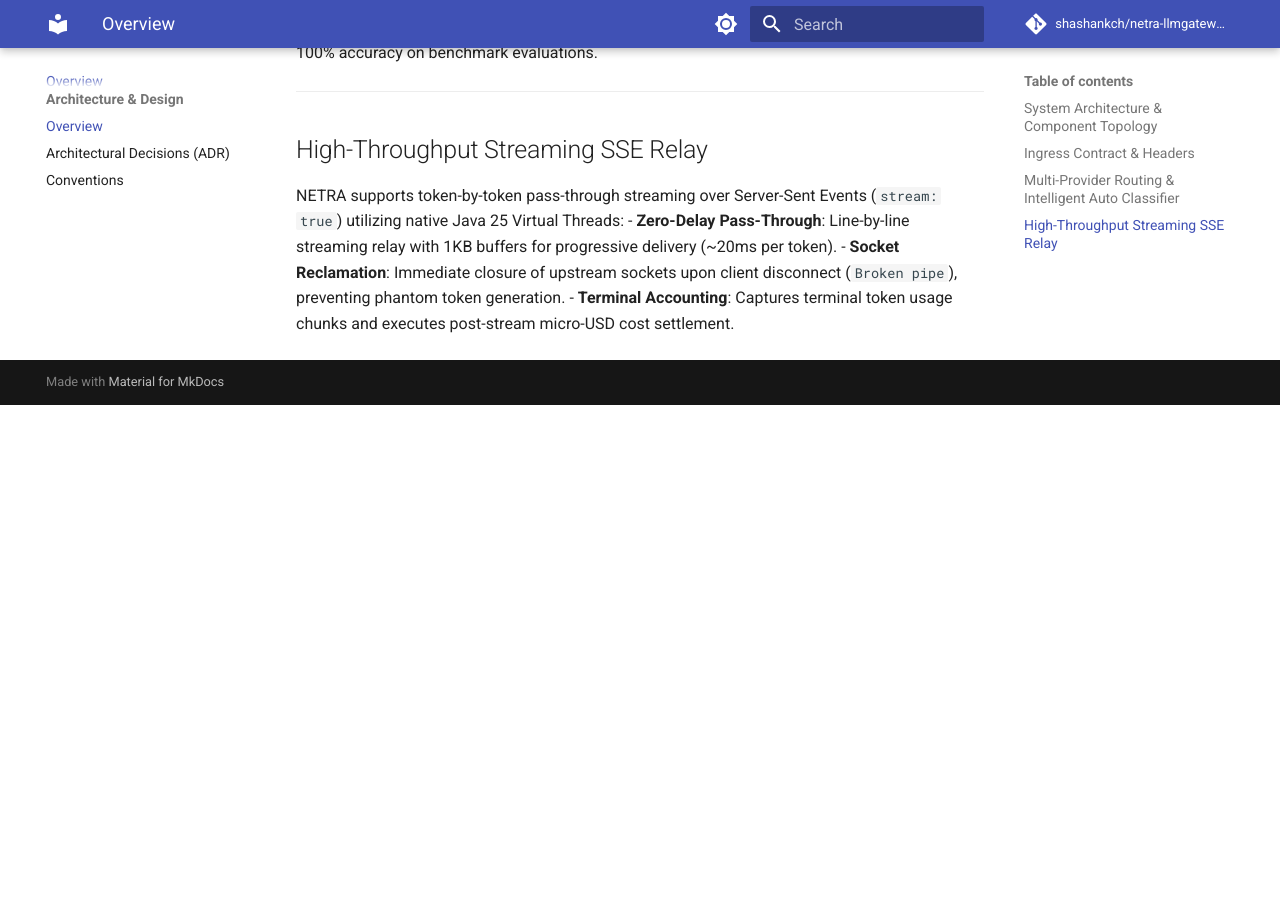
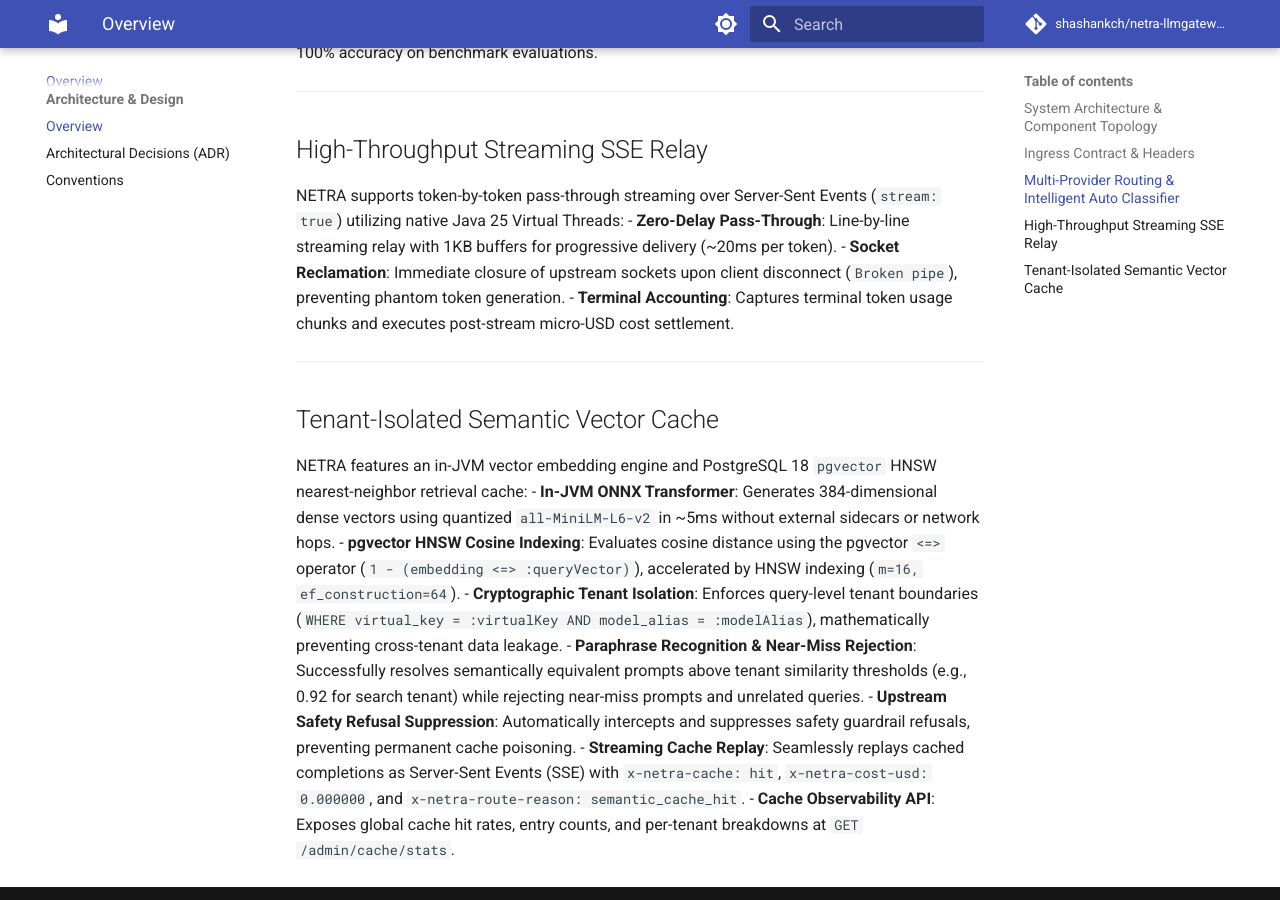
Before and after one commit to shashankch/netra-llmgateway, an MkDocs documentation site: the page built from docs/index.md, in a window 1280 px wide and 900 px high, scrolled down 2808 px. Built offline with MkDocs 1.6.1 and Material for MkDocs 9.7.7, drawn with Linux system fonts in a browser that asks for light colours; comment, search, counter and statistics services are not loaded; before the commit the page ends 3213 px from its top, so only the background shows below that.

Commit message:
docs(phase-5): synchronize public and internal documentation with semantic cache architecture

````diff
--- a/docs/CONTRIBUTING.md
+++ b/docs/CONTRIBUTING.md
@@ -23,6 +23,7 @@ Thank you for your interest in contributing to NETRA! We welcome contributions f
    ```bash
    make smoke
    make routing-eval
+   make cache-eval
    make load
    ```
 6. **Submitting Pull Requests:** Push your branch and open a PR against `main`. Provide a clear summary of changes, rationale, and test results.
--- a/docs/index.md
+++ b/docs/index.md
@@ -45,3 +45,15 @@ NETRA supports token-by-token pass-through streaming over Server-Sent Events (`s
 - **Zero-Delay Pass-Through**: Line-by-line streaming relay with 1KB buffers for progressive delivery (~20ms per token).
 - **Socket Reclamation**: Immediate closure of upstream sockets upon client disconnect (`Broken pipe`), preventing phantom token generation.
 - **Terminal Accounting**: Captures terminal token usage chunks and executes post-stream micro-USD cost settlement.
+
+---
+
+## Tenant-Isolated Semantic Vector Cache
+NETRA features an in-JVM vector embedding engine and PostgreSQL 18 `pgvector` HNSW nearest-neighbor retrieval cache:
+- **In-JVM ONNX Transformer**: Generates 384-dimensional dense vectors using quantized `all-MiniLM-L6-v2` in ~5ms without external sidecars or network hops.
+- **pgvector HNSW Cosine Indexing**: Evaluates cosine distance using the pgvector `<=>` operator (`1 - (embedding <=> :queryVector)`), accelerated by HNSW indexing (`m=16, ef_construction=64`).
+- **Cryptographic Tenant Isolation**: Enforces query-level tenant boundaries (`WHERE virtual_key = :virtualKey AND model_alias = :modelAlias`), mathematically preventing cross-tenant data leakage.
+- **Paraphrase Recognition & Near-Miss Rejection**: Successfully resolves semantically equivalent prompts above tenant similarity thresholds (e.g., 0.92 for search tenant) while rejecting near-miss prompts and unrelated queries.
+- **Upstream Safety Refusal Suppression**: Automatically intercepts and suppresses safety guardrail refusals, preventing permanent cache poisoning.
+- **Streaming Cache Replay**: Seamlessly replays cached completions as Server-Sent Events (SSE) with `x-netra-cache: hit`, `x-netra-cost-usd: 0.000000`, and `x-netra-route-reason: semantic_cache_hit`.
+- **Cache Observability API**: Exposes global cache hit rates, entry counts, and per-tenant breakdowns at `GET /admin/cache/stats`.
````
Also changed, not shown: docs/SECURITY.md (+1 -1 lines), docs/api-reference.md (+1 -1 lines).
